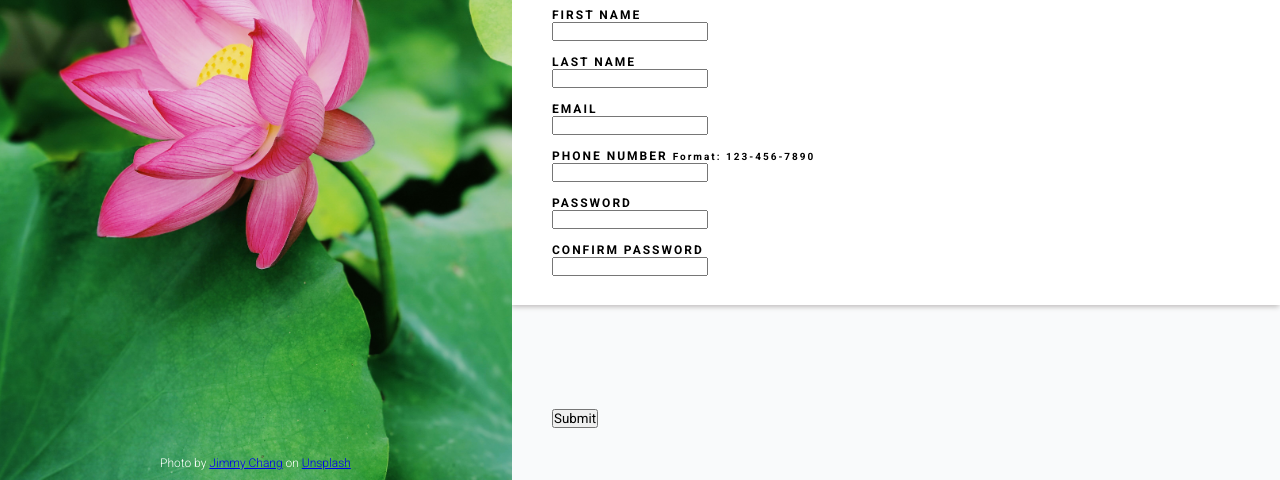
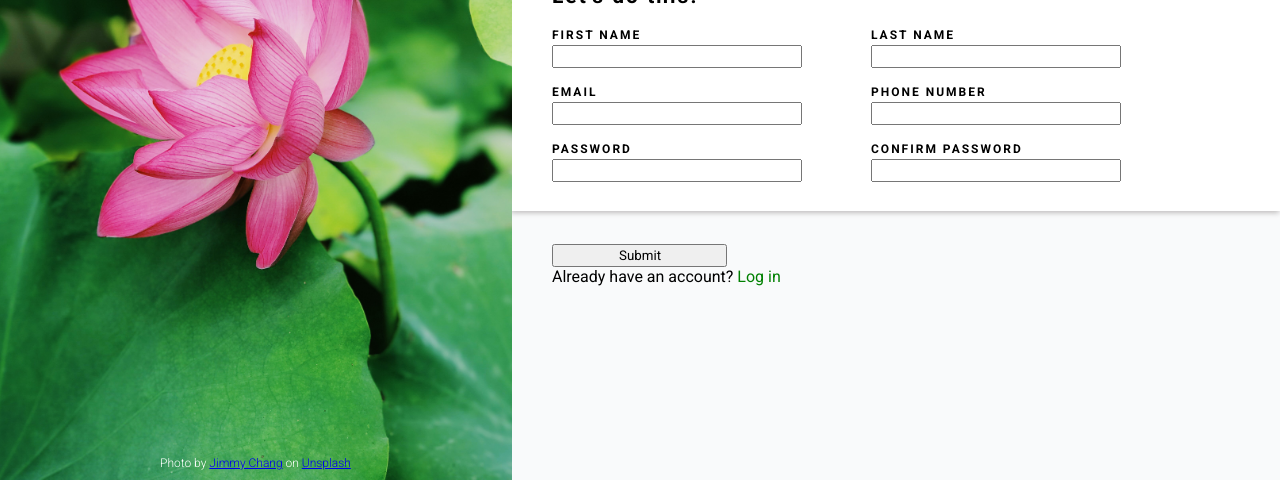
Before and after one commit to contactjw/sign-up-form, a plain HTML site: page index.html in a window 1280 px wide. Shown: the part 320-800 px from the top of the page. Drawn offline with Linux system fonts and the light colour scheme.

Commit message:
Added input form and create account button

```diff
--- a/index.html
+++ b/index.html
@@ -24,42 +24,47 @@
             <div class="sign-up-form">
                 <div class="sign-up-header">Let's do this!</div>
                 <div class="input-section">
-                    <form action="#">
-                        <div>
+                    <form action="#" id="my-form">
+                        <p>
                             <label for="fname">FIRST NAME</label>
                             <br>
-                            <input type="text" id="fname" name="fname"><br><br>
+                            <input type="text" id="fname" name="fname" required><br><br>
+                        </p>
+                        <p>
                             <label for="lname">LAST NAME</label>
                             <br>
-                            <input type="text" id="lname" name="lname"><br><br>
-                        </div>
-                        <div>
+                            <input type="text" id="lname" name="lname" required><br><br>
+                        </p>
+                        <p>
                             <label for="email">EMAIL</label>
                             <br>
-                            <input type="email" id="email" name="email"><br><br>
-                            <label for="pnumber">PHONE NUMBER <small>Format: 123-456-7890</small>
-                            </label>
+                            <input type="email" id="email" name="email" required><br><br>
+                        </p>
+                        <p>
+                            <label for="pnumber">PHONE NUMBER</label>
                             <br>
-                            <input type="tel" id="pnumber" name="pnumber"
-                                   pattern="[0-9]{3}-[0-9]{3}-[0-9]{4}"><br><br>
-                        </div>
-                        <div>
+                            <input type="tel" id="pnumber" name="pnumber" pattern="[0-9]{3}-[0-9]{3}-[0-9]{4}"
+                                title="Enter phone number 123-456-7890 format." maxlength="12" required><br><br>
+                        </p>
+                        <p>
                             <label for="pword">PASSWORD</label>
                             <br>
-                            <input type="text" id="pword" name="pword"><br><br>
+                            <input type="text" id="pword" name="pword" required><br><br>
+                        </p>
+                        <p>
                             <label for="pword">CONFIRM PASSWORD</label>
                             <br>
-                            <input type="text" id="pword" name="pword"><br><br>
-                        </div>
+                            <input type="text" id="pword" name="pword" required><br><br>
+                        </p>
                     </form>
                 </div>
             </div>
             <div class="create-account-section">
-                <input type="submit" value="Submit">
+                <input type="submit" value="Submit" form="my-form">
+                <div class="login">Already have an account? <a href="#">Log in</a></div>
             </div>
         </div>
     </div>
 
-
 </body>
 </html>
--- a/styles.css
+++ b/styles.css
@@ -56,7 +56,7 @@
     margin-left: -96px;
 }
 
-a:visited {
+.photo-credit a:visited {
     color: white;
 }
 
@@ -68,20 +68,21 @@ a:visited {
     grid-column: 3/6;
     display: flex;
     flex-direction: column;
-    justify-content: space-around;
+    justify-content:center;
 }
 
 .slogan {
     font-size: 19px;
     font-weight: 500;
+    margin-top: -90px;
 }
 
 .sign-up-form {
+    margin-top: 70px;
+    margin-bottom: 30px;
     margin-left: -40px;
     margin-right: -100px;
     padding: 15px 100px 15px 40px;
-    /* padding-left: 30px;
-    padding-right: 100px; */
     background-color: white;
     box-shadow: -1px 2px 5px rgb(192, 190, 190);
     font-size: 12px;
@@ -90,7 +91,38 @@ a:visited {
 }
 
 .sign-up-header {
-    font-size: 19px;
-    font-weight: 500;
+    font-size: 21px;
+    font-weight: bold;
     margin-bottom: 20px;
 }
+
+form {
+    display: grid;
+    grid-template-columns: 1fr 1fr;
+    column-gap: 10px;
+    row-gap: 3px;
+}
+
+p input {
+    margin-top: 3px;
+    padding: 2px 2px 2px 3px;
+    width: 90%;
+    max-width: 250px;
+}
+
+.create-account-section input {
+    margin-top: 3px;
+    padding: 2px 2px 2px 3px;
+    width: 175px;
+}
+
+
+.create-account-section a {
+    text-decoration: none;
+    color: green;
+}
+
+.create-account-section a:visited {
+    text-decoration: none;
+    color: green;
+}
```
